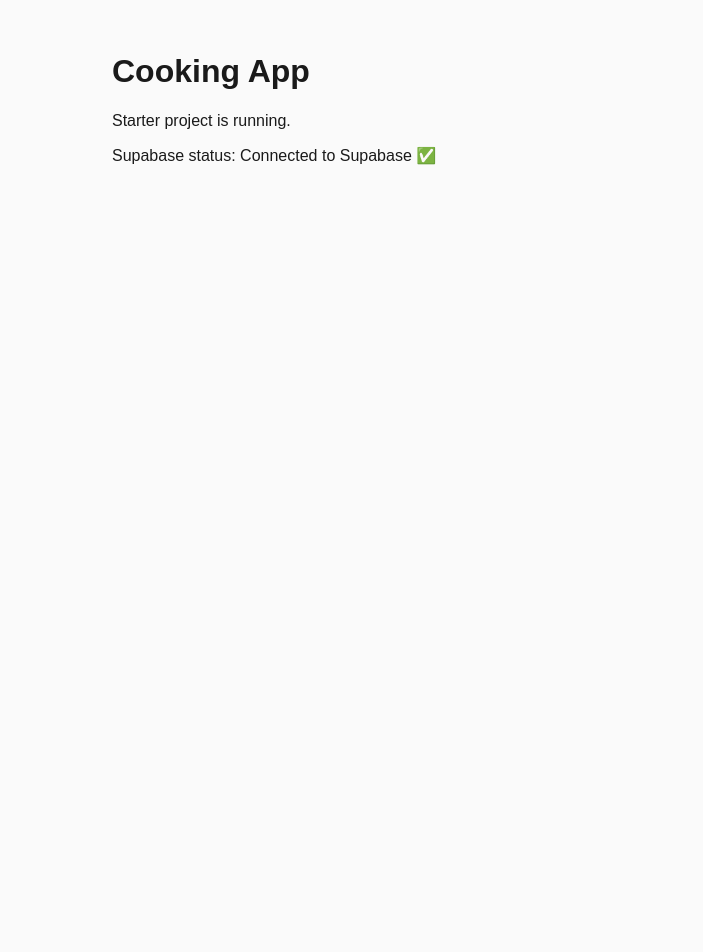
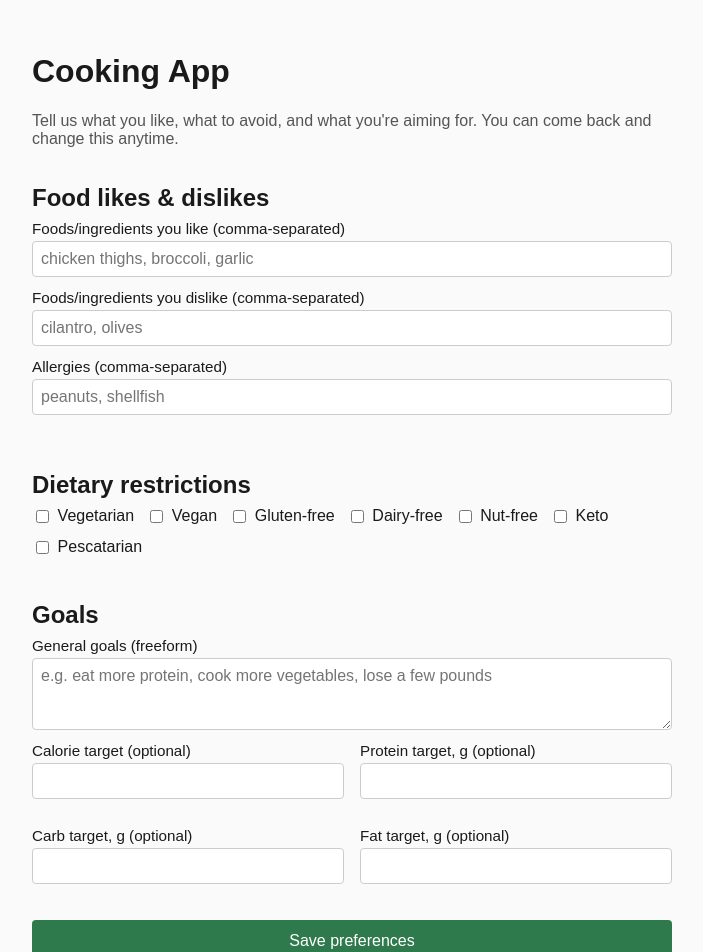
Before and after one commit to jgirsky/cooking-app, a React (Vite) app: page / in a window 1280 px wide. Shown: the top 952 px of the page, without its empty margins (288-991 px from the left). Before the commit the page ends 800 px from the top, so only its background shows below. Built offline with nearby package versions, Linux system fonts and the light colour scheme; no server answers; the database is empty.

Commit message:
Add onboarding page for food preferences and goals

```diff
--- a/src/App.jsx
+++ b/src/App.jsx
@@ -1,28 +1,14 @@
-import { useEffect, useState } from 'react'
-import { supabase } from './supabaseClient'
+import Onboarding from './Onboarding'
 
 function App() {
-  const [status, setStatus] = useState('checking...')
-
-  useEffect(() => {
-    async function checkConnection() {
-      // Simple check: ask Supabase for the current session.
-      // This works even before we've created any tables.
-      const { error } = await supabase.auth.getSession()
-      if (error) {
-        setStatus(`Connection error: ${error.message}`)
-      } else {
-        setStatus('Connected to Supabase ✅')
-      }
-    }
-    checkConnection()
-  }, [])
-
   return (
-    <div style={{ fontFamily: 'sans-serif', padding: '2rem', maxWidth: 480, margin: '0 auto' }}>
+    <div style={{ fontFamily: 'sans-serif', padding: '2rem', maxWidth: 640, margin: '0 auto' }}>
       <h1>Cooking App</h1>
-      <p>Starter project is running.</p>
-      <p>Supabase status: {status}</p>
+      <p style={{ color: '#555' }}>
+        Tell us what you like, what to avoid, and what you're aiming for. You can come back and
+        change this anytime.
+      </p>
+      <Onboarding />
     </div>
   )
 }
--- /dev/null
+++ b/src/Onboarding.jsx
@@ -0,0 +1,282 @@
+import { useEffect, useState } from 'react'
+import { supabase } from './supabaseClient'
+
+const DIET_OPTIONS = [
+  'Vegetarian',
+  'Vegan',
+  'Gluten-free',
+  'Dairy-free',
+  'Nut-free',
+  'Keto',
+  'Pescatarian',
+]
+
+// Helpers to convert between comma-separated text (what's easy to type in a
+// text box) and the text[] arrays Postgres stores.
+function toList(str) {
+  return str
+    .split(',')
+    .map((s) => s.trim())
+    .filter(Boolean)
+}
+function toText(list) {
+  return (list || []).join(', ')
+}
+
+const emptyForm = {
+  likedIngredients: '',
+  dislikedIngredients: '',
+  allergies: '',
+  dietRestrictions: [],
+  goalsText: '',
+  calorieTarget: '',
+  proteinTarget: '',
+  carbTarget: '',
+  fatTarget: '',
+}
+
+function Onboarding() {
+  const [recordId, setRecordId] = useState(null)
+  const [form, setForm] = useState(emptyForm)
+  const [loading, setLoading] = useState(true)
+  const [saving, setSaving] = useState(false)
+  const [savedMessage, setSavedMessage] = useState('')
+  const [errorMessage, setErrorMessage] = useState('')
+
+  useEffect(() => {
+    async function loadExisting() {
+      const { data, error } = await supabase
+        .from('user_preferences')
+        .select('*')
+        .limit(1)
+        .maybeSingle()
+
+      if (error) {
+        setErrorMessage(`Couldn't load your saved preferences: ${error.message}`)
+      } else if (data) {
+        setRecordId(data.id)
+        setForm({
+          likedIngredients: toText(data.liked_ingredients),
+          dislikedIngredients: toText(data.disliked_ingredients),
+          allergies: toText(data.allergies),
+          dietRestrictions: data.diet_restrictions || [],
+          goalsText: data.goals_text || '',
+          calorieTarget: data.calorie_target ?? '',
+          proteinTarget: data.protein_target ?? '',
+          carbTarget: data.carb_target ?? '',
+          fatTarget: data.fat_target ?? '',
+        })
+      }
+      setLoading(false)
+    }
+    loadExisting()
+  }, [])
+
+  function updateField(field, value) {
+    setForm((prev) => ({ ...prev, [field]: value }))
+  }
+
+  function toggleDiet(option) {
+    setForm((prev) => {
+      const has = prev.dietRestrictions.includes(option)
+      return {
+        ...prev,
+        dietRestrictions: has
+          ? prev.dietRestrictions.filter((d) => d !== option)
+          : [...prev.dietRestrictions, option],
+      }
+    })
+  }
+
+  function toNumberOrNull(value) {
+    if (value === '' || value === null || value === undefined) return null
+    const n = Number(value)
+    return Number.isNaN(n) ? null : n
+  }
+
+  async function handleSubmit(e) {
+    e.preventDefault()
+    setSaving(true)
+    setSavedMessage('')
+    setErrorMessage('')
+
+    const payload = {
+      liked_ingredients: toList(form.likedIngredients),
+      disliked_ingredients: toList(form.dislikedIngredients),
+      allergies: toList(form.allergies),
+      diet_restrictions: form.dietRestrictions,
+      goals_text: form.goalsText,
+      calorie_target: toNumberOrNull(form.calorieTarget),
+      protein_target: toNumberOrNull(form.proteinTarget),
+      carb_target: toNumberOrNull(form.carbTarget),
+      fat_target: toNumberOrNull(form.fatTarget),
+      updated_at: new Date().toISOString(),
+    }
+
+    let error
+    if (recordId) {
+      ;({ error } = await supabase.from('user_preferences').update(payload).eq('id', recordId))
+    } else {
+      const { data, error: insertError } = await supabase
+        .from('user_preferences')
+        .insert(payload)
+        .select()
+        .single()
+      error = insertError
+      if (data) setRecordId(data.id)
+    }
+
+    if (error) {
+      setErrorMessage(`Couldn't save: ${error.message}`)
+    } else {
+      setSavedMessage('Preferences saved.')
+    }
+    setSaving(false)
+  }
+
+  if (loading) {
+    return <p>Loading your preferences...</p>
+  }
+
+  return (
+    <form onSubmit={handleSubmit} style={{ display: 'flex', flexDirection: 'column', gap: '1.5rem' }}>
+      <section>
+        <h2 style={{ marginBottom: '0.5rem' }}>Food likes & dislikes</h2>
+        <label style={labelStyle}>
+          Foods/ingredients you like (comma-separated)
+          <input
+            type="text"
+            value={form.likedIngredients}
+            onChange={(e) => updateField('likedIngredients', e.target.value)}
+            placeholder="chicken thighs, broccoli, garlic"
+            style={inputStyle}
+          />
+        </label>
+        <label style={labelStyle}>
+          Foods/ingredients you dislike (comma-separated)
+          <input
+            type="text"
+            value={form.dislikedIngredients}
+            onChange={(e) => updateField('dislikedIngredients', e.target.value)}
+            placeholder="cilantro, olives"
+            style={inputStyle}
+          />
+        </label>
+        <label style={labelStyle}>
+          Allergies (comma-separated)
+          <input
+            type="text"
+            value={form.allergies}
+            onChange={(e) => updateField('allergies', e.target.value)}
+            placeholder="peanuts, shellfish"
+            style={inputStyle}
+          />
+        </label>
+      </section>
+
+      <section>
+        <h2 style={{ marginBottom: '0.5rem' }}>Dietary restrictions</h2>
+        <div style={{ display: 'flex', flexWrap: 'wrap', gap: '0.75rem' }}>
+          {DIET_OPTIONS.map((option) => (
+            <label key={option} style={{ display: 'flex', alignItems: 'center', gap: '0.35rem' }}>
+              <input
+                type="checkbox"
+                checked={form.dietRestrictions.includes(option)}
+                onChange={() => toggleDiet(option)}
+              />
+              {option}
+            </label>
+          ))}
+        </div>
+      </section>
+
+      <section>
+        <h2 style={{ marginBottom: '0.5rem' }}>Goals</h2>
+        <label style={labelStyle}>
+          General goals (freeform)
+          <textarea
+            value={form.goalsText}
+            onChange={(e) => updateField('goalsText', e.target.value)}
+            placeholder="e.g. eat more protein, cook more vegetables, lose a few pounds"
+            rows={3}
+            style={inputStyle}
+          />
+        </label>
+
+        <div style={{ display: 'grid', gridTemplateColumns: '1fr 1fr', gap: '1rem' }}>
+          <label style={labelStyle}>
+            Calorie target (optional)
+            <input
+              type="number"
+              value={form.calorieTarget}
+              onChange={(e) => updateField('calorieTarget', e.target.value)}
+              style={inputStyle}
+            />
+          </label>
+          <label style={labelStyle}>
+            Protein target, g (optional)
+            <input
+              type="number"
+              value={form.proteinTarget}
+              onChange={(e) => updateField('proteinTarget', e.target.value)}
+              style={inputStyle}
+            />
+          </label>
+          <label style={labelStyle}>
+            Carb target, g (optional)
+            <input
+              type="number"
+              value={form.carbTarget}
+              onChange={(e) => updateField('carbTarget', e.target.value)}
+              style={inputStyle}
+            />
+          </label>
+          <label style={labelStyle}>
+            Fat target, g (optional)
+            <input
+              type="number"
+              value={form.fatTarget}
+              onChange={(e) => updateField('fatTarget', e.target.value)}
+              style={inputStyle}
+            />
+          </label>
+        </div>
+      </section>
+
+      <button type="submit" disabled={saving} style={buttonStyle}>
+        {saving ? 'Saving...' : 'Save preferences'}
+      </button>
+
+      {savedMessage && <p style={{ color: '#2f7a4d' }}>{savedMessage}</p>}
+      {errorMessage && <p style={{ color: '#b3261e' }}>{errorMessage}</p>}
+    </form>
+  )
+}
+
+const labelStyle = {
+  display: 'flex',
+  flexDirection: 'column',
+  gap: '0.25rem',
+  marginBottom: '0.75rem',
+  fontSize: '0.95rem',
+}
+
+const inputStyle = {
+  padding: '0.5rem',
+  fontSize: '1rem',
+  border: '1px solid #ccc',
+  borderRadius: '4px',
+  fontFamily: 'inherit',
+}
+
+const buttonStyle = {
+  padding: '0.75rem',
+  fontSize: '1rem',
+  backgroundColor: '#2f7a4d',
+  color: 'white',
+  border: 'none',
+  borderRadius: '4px',
+  cursor: 'pointer',
+}
+
+export default Onboarding
```
